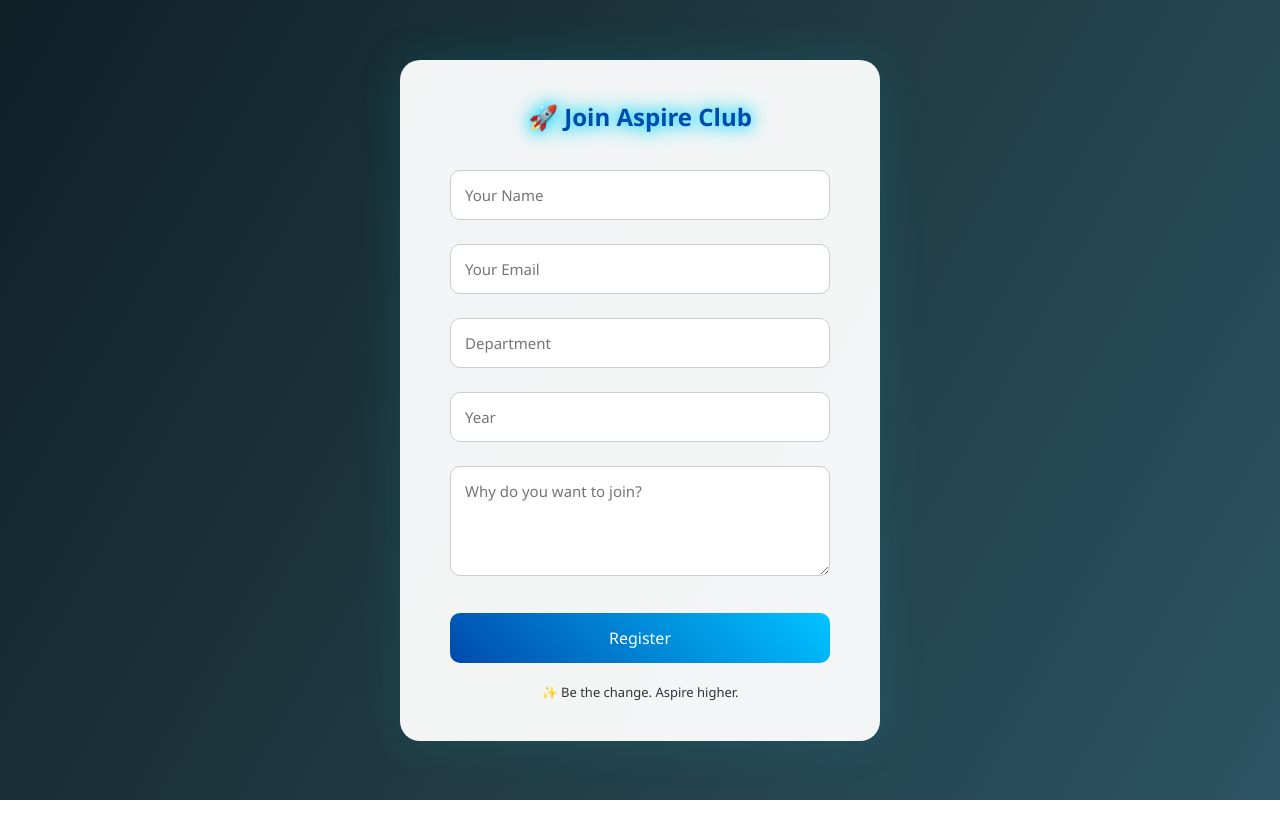
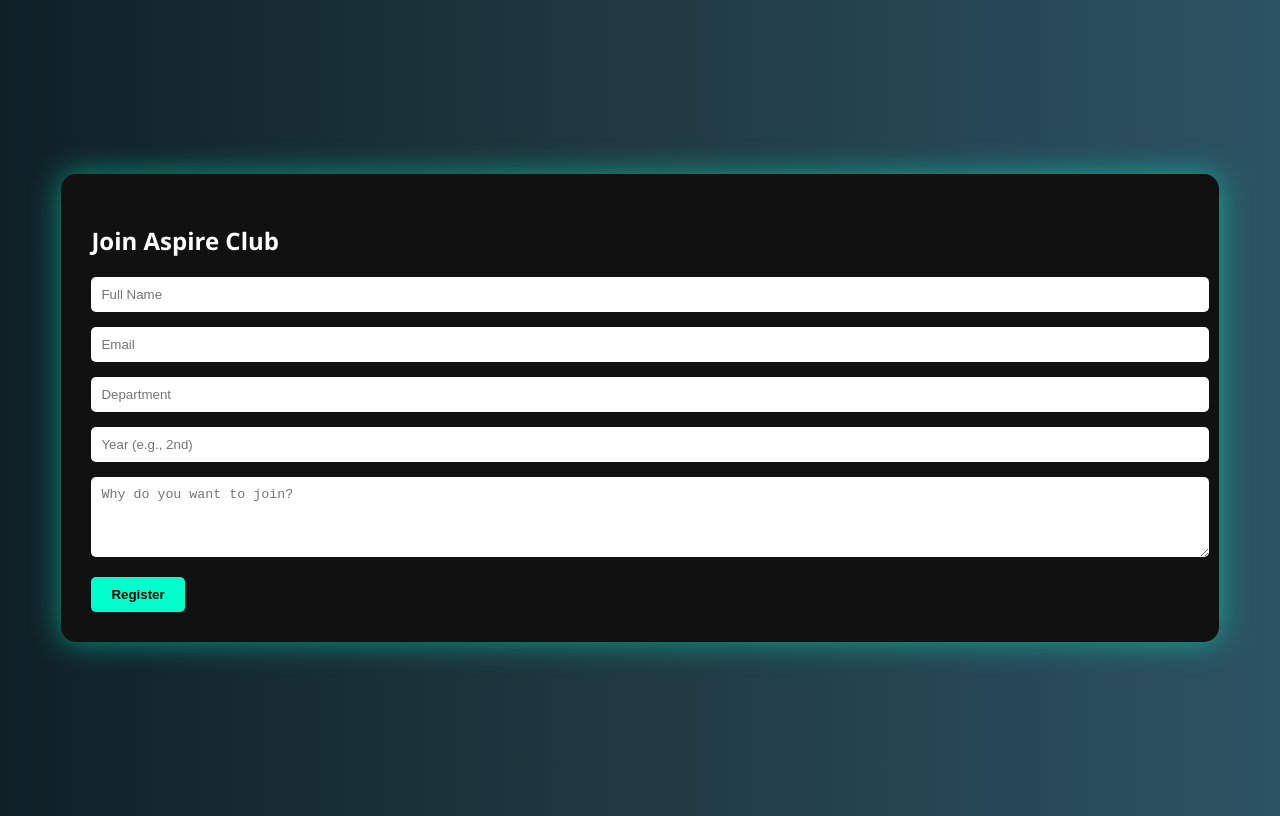
Before and after one commit to praveensundarrajan/aspire-club, a website: page public/index.html in a window 1280 px wide. Drawn offline with Linux system fonts and the light colour scheme.

Commit message:
Update index.html

```diff
--- a/public/index.html
+++ b/public/index.html
@@ -5,137 +5,71 @@
   <meta name="viewport" content="width=device-width, initial-scale=1.0"/>
   <title>Aspire Club Registration</title>
   <style>
-    * {
-      margin: 0;
-      padding: 0;
-      box-sizing: border-box;
+    body {
       font-family: 'Segoe UI', sans-serif;
-    }
-
-    body {
-      background: linear-gradient(120deg, #0f2027, #203a43, #2c5364);
-      min-height: 100vh;
+      background: linear-gradient(to right, #0f2027, #203a43, #2c5364);
+      color: white;
       display: flex;
       justify-content: center;
       align-items: center;
-      overflow: hidden;
+      height: 100vh;
     }
-
-    .container {
-      background: rgba(255, 255, 255, 0.95);
-      padding: 40px 50px;
-      border-radius: 20px;
-      box-shadow: 0 0 50px rgba(0, 255, 255, 0.1);
-      width: 90%;
-      max-width: 480px;
-      animation: fadeInSlide 1.2s ease-out forwards;
-      opacity: 0;
-      transform: translateY(30px);
+    form {
+      background: #111;
+      padding: 30px;
+      border-radius: 15px;
+      box-shadow: 0 0 30px #00ffcc80;
+      animation: fadeIn 1s ease-in;
     }
-
-    @keyframes fadeInSlide {
-      to {
-        opacity: 1;
-        transform: translateY(0);
-      }
+    input, select, textarea {
+      width: 100%;
+      margin-bottom: 15px;
+      padding: 10px;
+      border: none;
+      border-radius: 5px;
     }
-
-    h2 {
-      text-align: center;
-      color: #004aad;
-      margin-bottom: 25px;
-      animation: glow 2s ease-in-out infinite alternate;
+    button {
+      background: #00ffcc;
+      color: #000;
+      padding: 10px 20px;
+      border: none;
+      border-radius: 5px;
+      font-weight: bold;
+      cursor: pointer;
     }
-
-    @keyframes glow {
-      from {
-        text-shadow: 0 0 5px #00c3ff, 0 0 10px #00c3ff;
-      }
-      to {
-        text-shadow: 0 0 20px #00eaff, 0 0 40px #00eaff;
-      }
-    }
-
-    input, textarea {
-      width: 100%;
-      padding: 14px;
-      margin: 12px 0;
-      border: 1px solid #ccc;
-      border-radius: 10px;
-      font-size: 15px;
-      transition: all 0.3s ease;
-    }
-
-    input:focus, textarea:focus {
-      border-color: #004aad;
-      box-shadow: 0 0 8px #00c3ff;
-      outline: none;
-    }
-
-    button {
-      width: 100%;
-      padding: 14px;
-      margin-top: 20px;
-      border: none;
-      border-radius: 10px;
-      font-size: 16px;
-      background: linear-gradient(45deg, #004aad, #00c3ff);
-      color: #fff;
-      cursor: pointer;
-      transition: all 0.3s ease-in-out;
-    }
-
-    button:hover {
-      background: linear-gradient(45deg, #002e70, #009ecf);
-      transform: scale(1.02);
-    }
-
-    .footer {
-      text-align: center;
-      margin-top: 20px;
-      font-size: 13px;
-      color: #333;
-      animation: fadeIn 2s ease forwards;
-    }
-
     @keyframes fadeIn {
-      from { opacity: 0; }
-      to   { opacity: 1; }
+      from { opacity: 0; transform: scale(0.8); }
+      to { opacity: 1; transform: scale(1); }
     }
   </style>
 </head>
 <body>
-
-  <div class="container">
-    <h2>🚀 Join Aspire Club</h2>
-    <form id="aspireForm">
-      <input type="text" name="name" placeholder="Your Name" required />
-      <input type="email" name="email" placeholder="Your Email" required />
-      <input type="text" name="department" placeholder="Department" />
-      <input type="text" name="year" placeholder="Year" />
-      <textarea name="message" rows="4" placeholder="Why do you want to join?"></textarea>
-      <button type="submit">Register</button>
-    </form>
-    <div class="footer">✨ Be the change. Aspire higher.</div>
-  </div>
+  <form id="registrationForm">
+    <h2>Join Aspire Club</h2>
+    <input type="text" name="name" placeholder="Full Name" required />
+    <input type="email" name="email" placeholder="Email" required />
+    <input type="text" name="department" placeholder="Department" required />
+    <input type="text" name="year" placeholder="Year (e.g., 2nd)" required />
+    <textarea name="message" placeholder="Why do you want to join?" rows="4" required></textarea>
+    <button type="submit">Register</button>
+  </form>
 
   <script>
-    document.getElementById("aspireForm").addEventListener("submit", async function (e) {
+    const form = document.getElementById("registrationForm");
+    form.addEventListener("submit", async (e) => {
       e.preventDefault();
+      const formData = new FormData(form);
+      const data = Object.fromEntries(formData.entries());
 
-      const formData = new FormData(this);
-      const data = {};
-      formData.forEach((value, key) => data[key] = value);
-
-      const res = await fetch("http://localhost:3000/api/register", {
+      const res = await fetch("/api/register", {
         method: "POST",
         headers: { "Content-Type": "application/json" },
-        body: JSON.stringify(data)
+        body: JSON.stringify(data),
       });
 
       const result = await res.json();
       alert(result.message);
-      this.reset();
+      if (result.status === "success") form.reset();
     });
   </script>
 </body>
```
